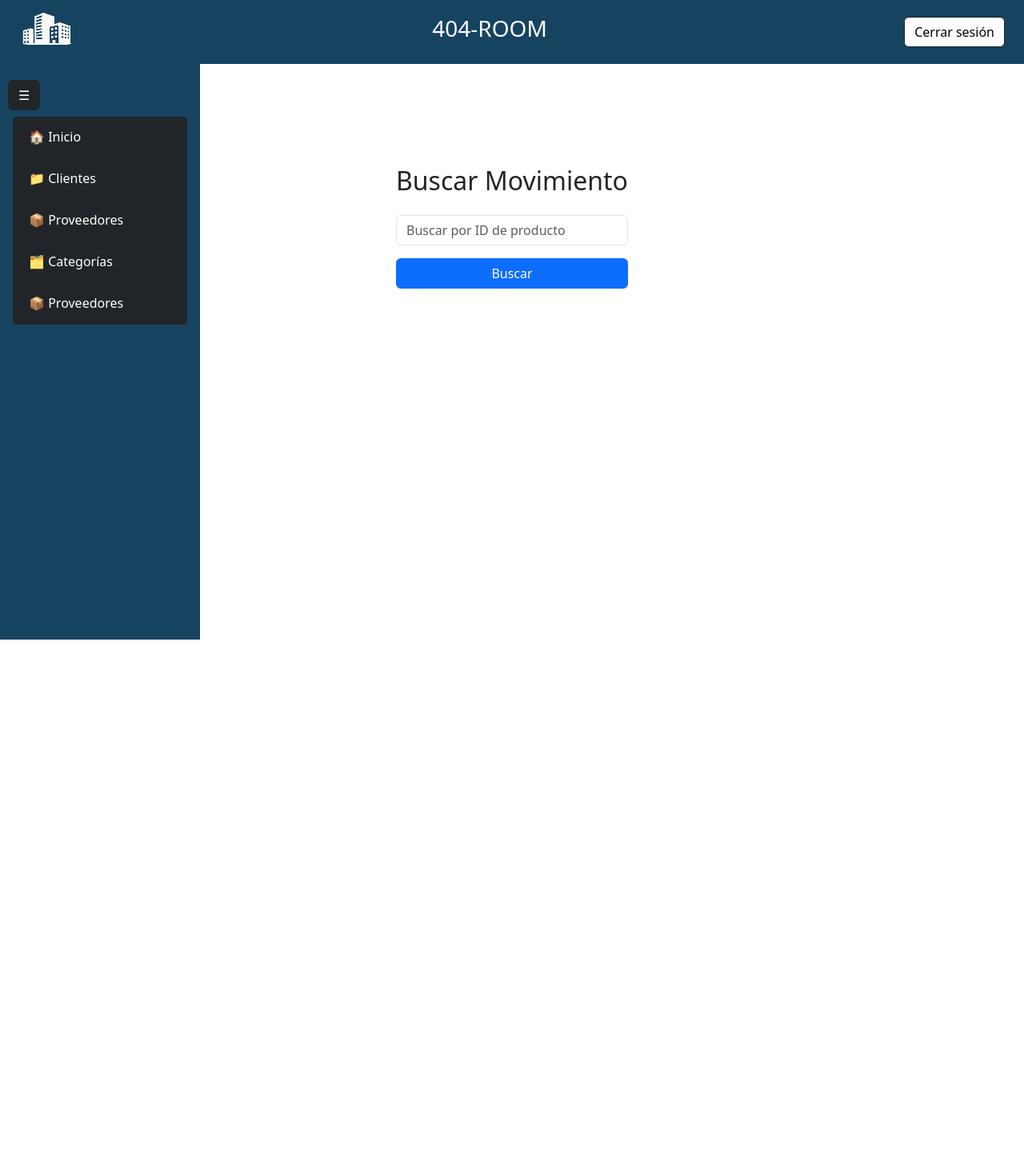
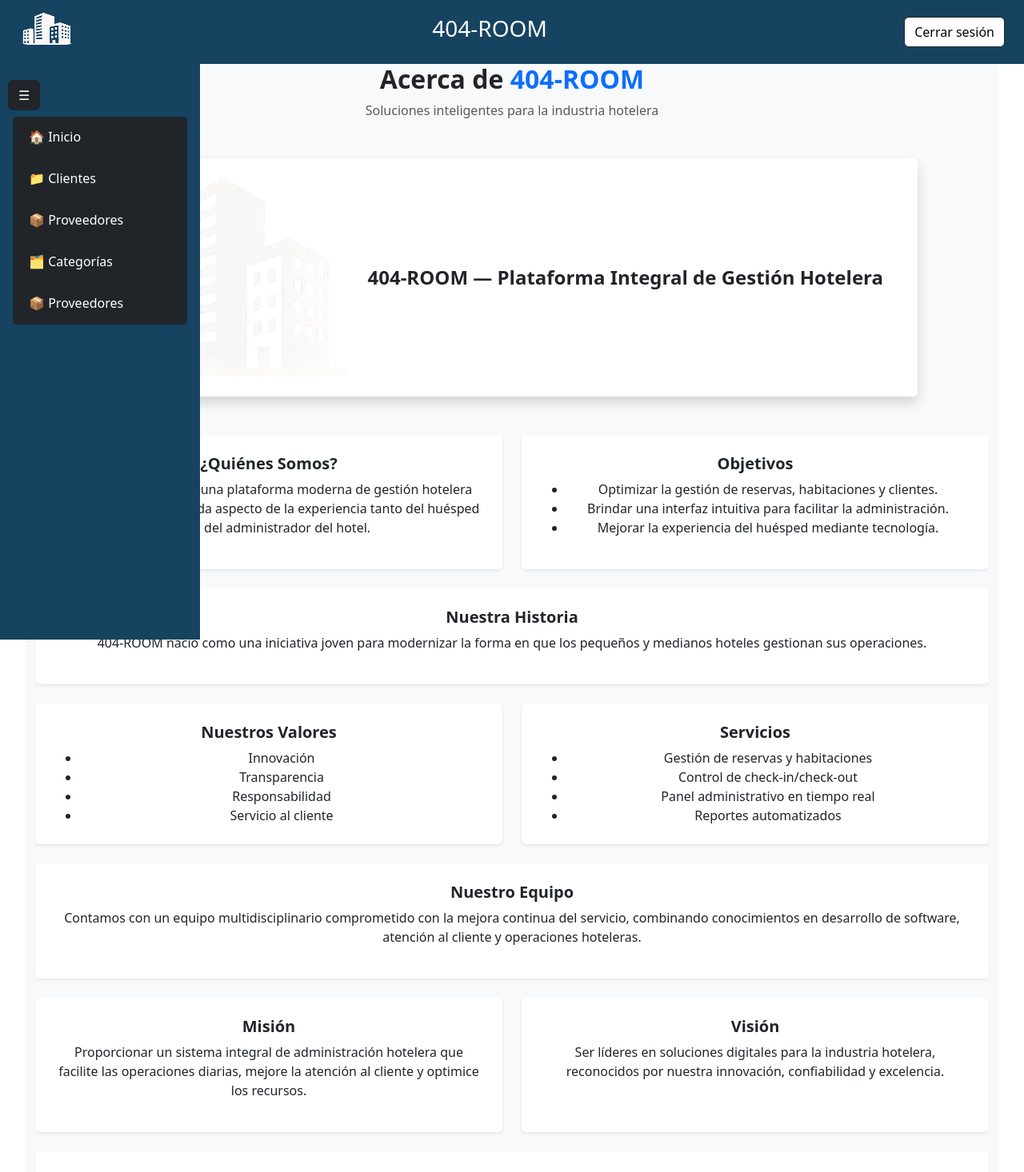
Before and after one commit to 404-NOT-FOUND-GROUP/Gestion-Hoteles-Frontend, a React (Vite) app: page /dashboard in a window 1280 px wide. Before the commit this address had no page. Shown: the top 1466 px of the page at 80% size. Before the commit the page ends 971 px from the top, so only its background shows below. Built offline with nearby package versions, Linux system fonts and the light colour scheme.

Commit message:
Vista principal

```diff
--- /dev/null
+++ b/src/components/pages/dasboardpage/Dashboard404.jsx
@@ -0,0 +1,159 @@
+import React from "react";
+import { Navbar } from "../../navs";
+import { Sidebar } from "../../navs";
+
+export const Dashboard404 = () => {
+  return (
+    <div className="min-vh-100 d-flex flex-column bg-light">
+      <Navbar />
+
+      <div className="d-flex flex-grow-1 overflow-hidden">
+        <Sidebar />
+
+        <main className="flex-grow-1 overflow-auto px-15 pt-5 bg-light text-dark">
+          <div className="container-fluid">
+
+            <div className="text-center mb-5">
+              <h2 className="fw-bold">Acerca de <span className="text-primary">404-ROOM</span></h2>
+              <p className="text-muted">Soluciones inteligentes para la industria hotelera</p>
+            </div>
+
+            {/* Sección logo y nombre */}
+            <div className="row justify-content-center mb-5">
+              <div className="col-lg-10 d-flex flex-column flex-md-row align-items-center bg-white rounded shadow p-4">
+                <img
+                  src="/Logo.png"
+                  alt="404-ROOM Logo"
+                  className="img-fluid me-md-4 mb-3 mb-md-0"
+                  style={{ maxHeight: "250px" }}
+                />
+                <h4 className="fw-bold text-center text-md-start m-0">
+                  404-ROOM — Plataforma Integral de Gestión Hotelera
+                </h4>
+              </div>
+            </div>
+
+            <div className="row mb-4">
+              <div className="col-lg-6 mb-3 mb-lg-0">
+                <div className="bg-white rounded shadow-sm p-4 h-100">
+                  <h5 className="fw-bold">¿Quiénes Somos?</h5>
+                  <p>
+                    En <strong>404-ROOM</strong>, somos una plataforma moderna de
+                    gestión hotelera que busca optimizar cada aspecto de la
+                    experiencia tanto del huésped como del administrador del hotel.
+                  </p>
+                </div>
+              </div>
+              <div className="col-lg-6">
+                <div className="bg-white rounded shadow-sm p-4 h-100">
+                  <h5 className="fw-bold">Objetivos</h5>
+                  <ul className="mb-0">
+                    <li>Optimizar la gestión de reservas, habitaciones y clientes.</li>
+                    <li>Brindar una interfaz intuitiva para facilitar la administración.</li>
+                    <li>Mejorar la experiencia del huésped mediante tecnología.</li>
+                  </ul>
+                </div>
+              </div>
+            </div>
+
+            <div className="row mb-4">
+              <div className="col-12">
+                <div className="bg-white rounded shadow-sm p-4">
+                  <h5 className="fw-bold">Nuestra Historia</h5>
+                  <p>
+                    404-ROOM nació como una iniciativa joven para modernizar la
+                    forma en que los pequeños y medianos hoteles gestionan sus
+                    operaciones.
+                  </p>
+                </div>
+              </div>
+            </div>
+
+            <div className="row mb-4">
+              <div className="col-lg-6 mb-3 mb-lg-0">
+                <div className="bg-white rounded shadow-sm p-4 h-100">
+                  <h5 className="fw-bold">Nuestros Valores</h5>
+                  <ul className="mb-0">
+                    <li>Innovación</li>
+                    <li>Transparencia</li>
+                    <li>Responsabilidad</li>
+                    <li>Servicio al cliente</li>
+                  </ul>
+                </div>
+              </div>
+              <div className="col-lg-6">
+                <div className="bg-white rounded shadow-sm p-4 h-100">
+                  <h5 className="fw-bold">Servicios</h5>
+                  <ul className="mb-0">
+                    <li>Gestión de reservas y habitaciones</li>
+                    <li>Control de check-in/check-out</li>
+                    <li>Panel administrativo en tiempo real</li>
+                    <li>Reportes automatizados</li>
+                  </ul>
+                </div>
+              </div>
+            </div>
+
+            <div className="row mb-4">
+              <div className="col-12">
+                <div className="bg-white rounded shadow-sm p-4">
+                  <h5 className="fw-bold">Nuestro Equipo</h5>
+                  <p>
+                    Contamos con un equipo multidisciplinario comprometido con
+                    la mejora continua del servicio, combinando conocimientos en
+                    desarrollo de software, atención al cliente y operaciones hoteleras.
+                  </p>
+                </div>
+              </div>
+            </div>
+
+            <div className="row mb-4">
+              <div className="col-lg-6 mb-3 mb-lg-0">
+                <div className="bg-white rounded shadow-sm p-4 h-100">
+                  <h5 className="fw-bold">Misión</h5>
+                  <p>
+                    Proporcionar un sistema integral de administración hotelera
+                    que facilite las operaciones diarias, mejore la atención al
+                    cliente y optimice los recursos.
+                  </p>
+                </div>
+              </div>
+              <div className="col-lg-6">
+                <div className="bg-white rounded shadow-sm p-4 h-100">
+                  <h5 className="fw-bold">Visión</h5>
+                  <p>
+                    Ser líderes en soluciones digitales para la industria
+                    hotelera, reconocidos por nuestra innovación, confiabilidad y excelencia.
+                  </p>
+                </div>
+              </div>
+            </div>
+
+            <div className="row mb-4">
+              <div className="col-12">
+                <div className="bg-white rounded shadow-sm p-4">
+                  <h5 className="fw-bold">Nuestro Compromiso</h5>
+                  <p>
+                    Nos comprometemos a brindar soluciones estables, soporte
+                    técnico constante y una plataforma que evoluciona con las necesidades del cliente.
+                  </p>
+                </div>
+              </div>
+            </div>
+
+            <div className="row mb-5">
+              <div className="col-12">
+                <div className="bg-white rounded shadow-sm p-4">
+                  <h5 className="fw-bold">Contáctanos</h5>
+                  <p><strong>Email:</strong> contacto@404room.com</p>
+                  <p><strong>Teléfono:</strong> +502 1234 5678</p>
+                  <p><strong>Dirección:</strong> Ciudad de Guatemala, Guatemala</p>
+                </div>
+              </div>
+            </div>
+          </div>
+        </main>
+      </div>
+    </div>
+  );
+};
--- a/src/components/pages/dasboardpage/Ejemplo.jsx
+++ /dev/null
@@ -1,47 +0,0 @@
-import { Navbar } from "../../navs";
-import { Sidebar } from "../../navs";
-
-export const Ejemplo = () => {
-
-  return (
-    <div>
-      <Navbar />
-      <div
-        className="table-responsive"
-        style={{
-          marginTop: "75px",
-          paddingBottom: "2rem",
-          minHeight: "calc(100vh - 100px)",
-          overflowY: "auto",
-        }}
-      >
-        <div
-  className="container d-flex justify-content-center align-items-start"
-  style={{ minHeight: "100vh", paddingTop: "100px" }}
->
-  <form className="w-100" style={{ maxWidth: "500px" }}>
-
-    <h2 className="text-center mb-4">Buscar Movimiento</h2>
-
-    <div className="mb-3">
-      <input
-        type="text"
-        className="form-control"
-        placeholder="Buscar por ID de producto"
-        onChange={(e) => setProductId(e.target.value)}
-      />
-    </div>
-
-    <div className="d-grid">
-      <button type="submit" className="btn btn-primary">
-        Buscar
-      </button>
-    </div>
-  </form>
-</div>
-</div>
-
-      <Sidebar />
-    </div>
-  );
-};
--- a/src/components/pages/dasboardpage/index.js
+++ b/src/components/pages/dasboardpage/index.js
@@ -1 +1 @@
-export * from "./Ejemplo.jsx"
+export * from "./Dashboard404.jsx";
--- a/src/routes.jsx
+++ b/src/routes.jsx
@@ -1,4 +1,4 @@
-import {Ejemplo} from "./components/pages/dasboardpage";
+import { Dashboard404 } from "./components/pages/dasboardpage/Dashboard404.jsx";
 import { Register } from "./components/pages/auth/Register.jsx";
 import { Login } from "./components/pages/auth/Login";
 import { ContraseñaOlvidada } from "./components/pages/auth/ContraseñaOlvidada"
@@ -9,6 +9,6 @@ export const routes = [
     {path: '/register', element: <Register/>},
     {path: '/olvido', element: <ContraseñaOlvidada/>},
     {path: '/actualiza', element: <ActualizaContraseña/>},
-    {path: '/dashboard', element: <Ejemplo/>},
+    {path: '/dashboard', element: <Dashboard404/>},
 
 ]
```
